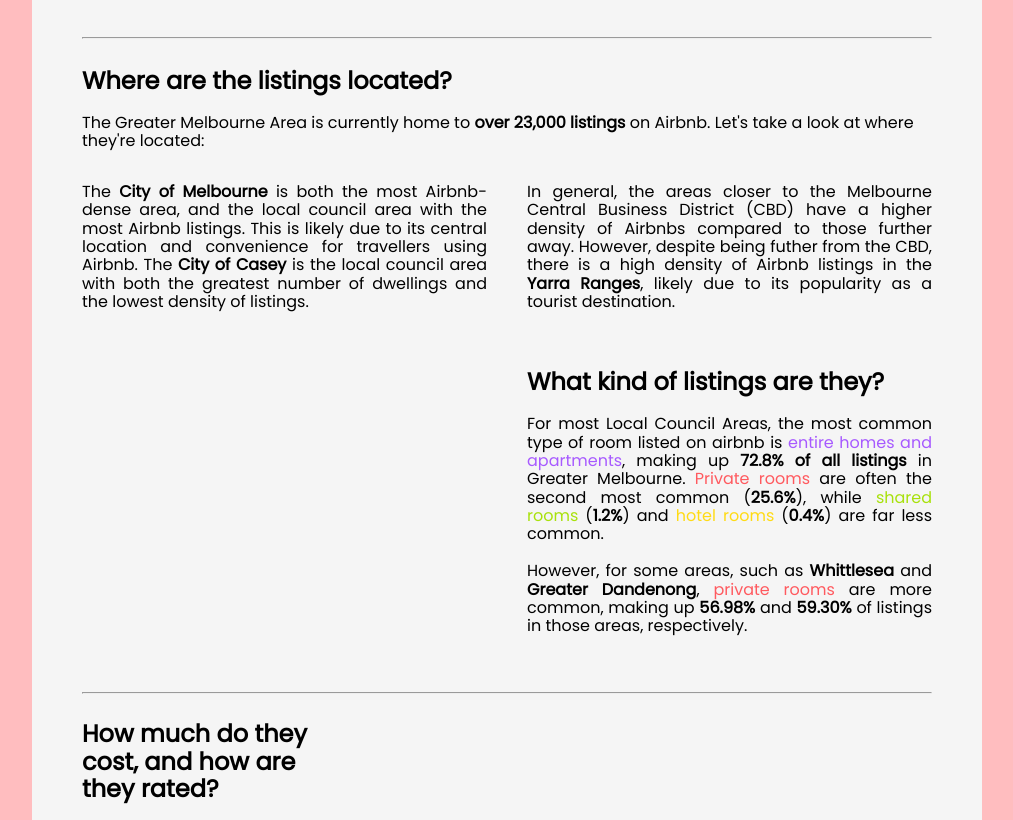
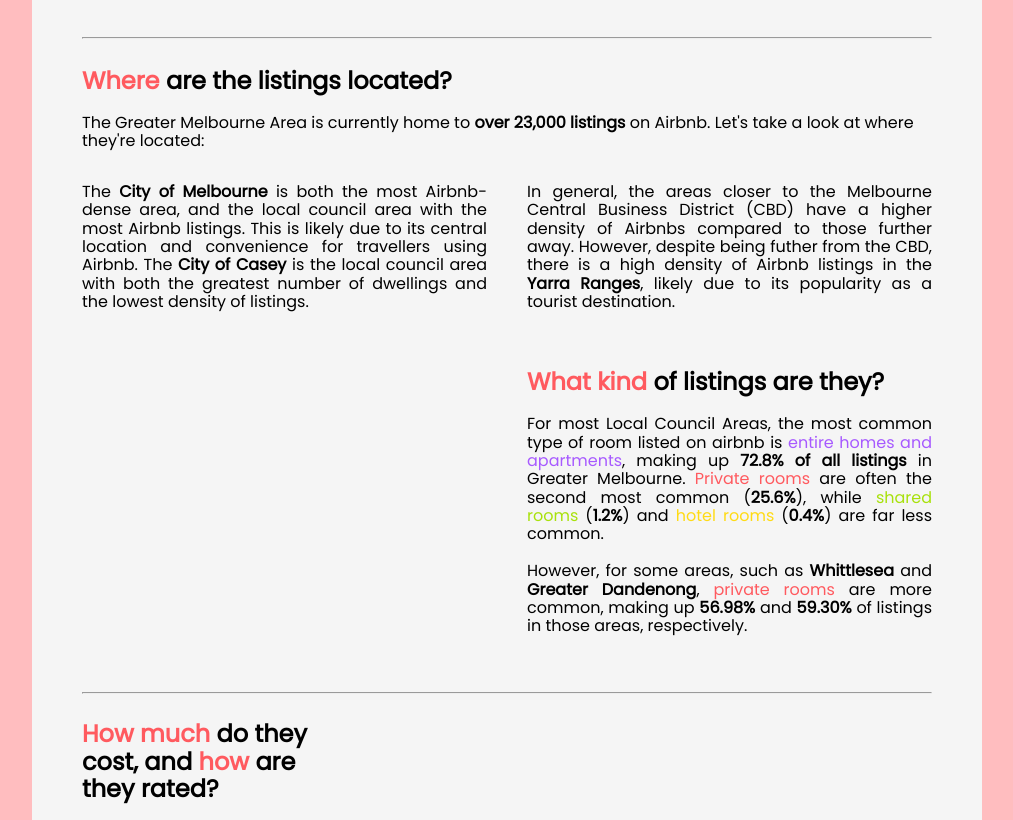
Before and after one commit to hbar0009/fit3179-assignment-2, a plain HTML site: page index.html in a window 1280 px wide. Shown: the part 215-1035 px from the top of the page, without its empty margins (133-1146 px from the left). Drawn offline with nearby package versions, Linux system fonts and the light colour scheme; a script that the page names is missing.

Commit message:
add pink highlights to subtitles

```diff
--- a/index.html
+++ b/index.html
@@ -57,7 +57,9 @@
 
       <div class="pure-g">
         <div class="pure-u-1-1">
-          <h2>Where are the listings located?</h2>
+          <h2>
+            <span class="pink-text">Where</span> are the listings located?
+          </h2>
           <p>
             The Greater Melbourne Area is currently home to
             <strong>over 23,000 listings</strong> on Airbnb. Let's take a look
@@ -98,7 +100,9 @@
         </div>
         <div class="pure-u-1-2">
           <div class="description description-right">
-            <h2>What kind of listings are they?</h2>
+            <h2>
+              <span class="pink-text">What kind</span> of listings are they?
+            </h2>
             <p class="justified-text">
               For most Local Council Areas, the most common type of room listed
               on airbnb is
@@ -127,7 +131,10 @@
       <div class="pure-g">
         <div class="pure-u-1-3">
           <div class="description description-left">
-            <h2>How much do they cost, and how are they rated?</h2>
+            <h2>
+              <span class="pink-text">How much</span> do they cost, and
+              <span class="pink-text">how</span> are they rated?
+            </h2>
             <p class="justified-text">
               The average prices of different areas vary greatly, ranging from
               <strong>$123</strong> a night to more than triple that at
@@ -160,7 +167,10 @@
 
       <div class="pure-g">
         <div class="pure-u-1-1">
-          <h2>What sets the different listing types apart?</h2>
+          <h2>
+            <span class="pink-text">What</span> sets the different listing types
+            apart?
+          </h2>
           <p class="justified-text">
             Airbnb listings vary greatly in terms of price, rating, number of
             rooms, and minimum length of your stay. Let's take a look at some of
```
